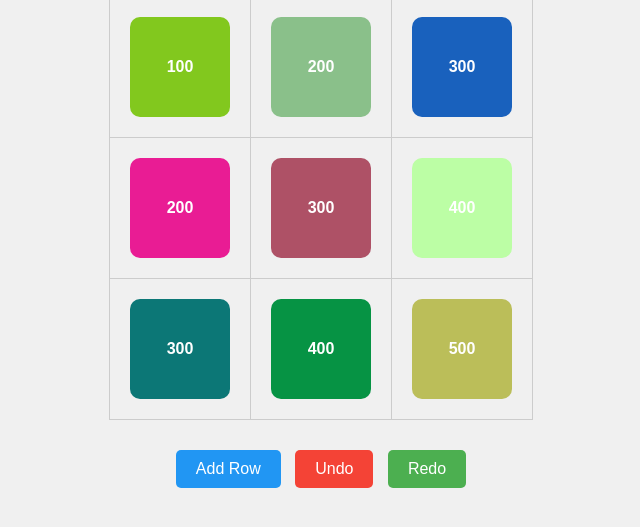
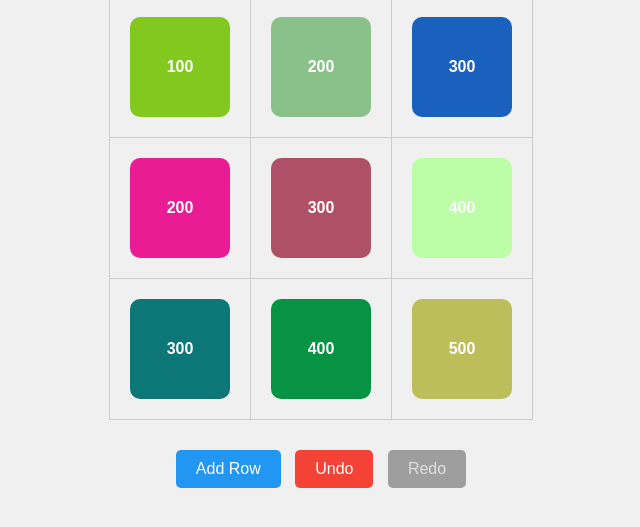
Before and after one commit to JatVineet999/Mento-Mind-Assignment, a plain HTML site: page index.html in a window 1280 px wide. Shown: the part 81-608 px from the top of the page, without its empty margins (319-959 px from the left). Drawn offline with Linux system fonts and the light colour scheme.

Commit message:
added redo functionality

```diff
--- a/script.js
+++ b/script.js
@@ -85,6 +85,17 @@ function undoLastAction() {
   if (state.currentPointer >= 0 && !state.isAnimating) {
     state.historyStack[state.currentPointer].undo();
     state.currentPointer--;
+    updateRedoButton();
+  }
+}
+
+function updateRedoButton() {
+  const redoButton = document.querySelector(".btn-redo");
+
+  if (state.currentPointer < state.historyStack.length - 1) {
+    redoButton.classList.remove("disabled");
+  } else {
+    redoButton.classList.add("disabled");
   }
 }
 
@@ -95,6 +106,7 @@ function redoLastAction() {
   ) {
     state.historyStack[state.currentPointer + 1].redo();
     state.currentPointer++;
+    updateRedoButton(); // Update button state
   }
 }
 
@@ -199,5 +211,6 @@ window.onload = () => {
   }
   state.historyStack.length = 0;
   state.currentPointer = -1;
+  updateRedoButton();
   initializeDragAndDrop();
 };
--- a/style.css
+++ b/style.css
@@ -76,6 +76,7 @@ td {
 }
 .btn-redo {
   background-color: #4CAF50;
+  transition: background-color 0.3s ease;
 }
 
 .btn-redo:hover {
@@ -85,7 +86,16 @@ td {
 .btn-redo:active {
   background-color: #388e3c;
 }
+.btn-redo.disabled {
+  background-color: #9e9e9e;
+  color: #e0e0e0;
+  cursor: not-allowed;
+}
 
+.btn-redo.disabled:hover,
+.btn-redo.disabled:active {
+  background-color: #9e9e9e;
+}
 .controls {
   text-align: center;
   margin-top: 20px;
```
